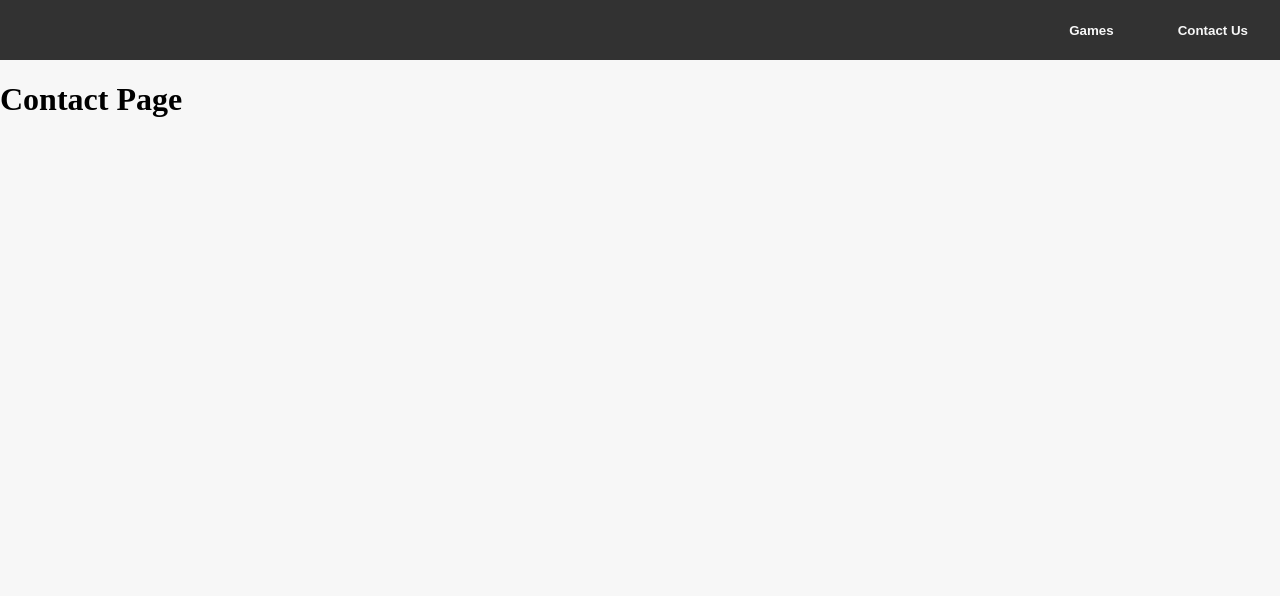
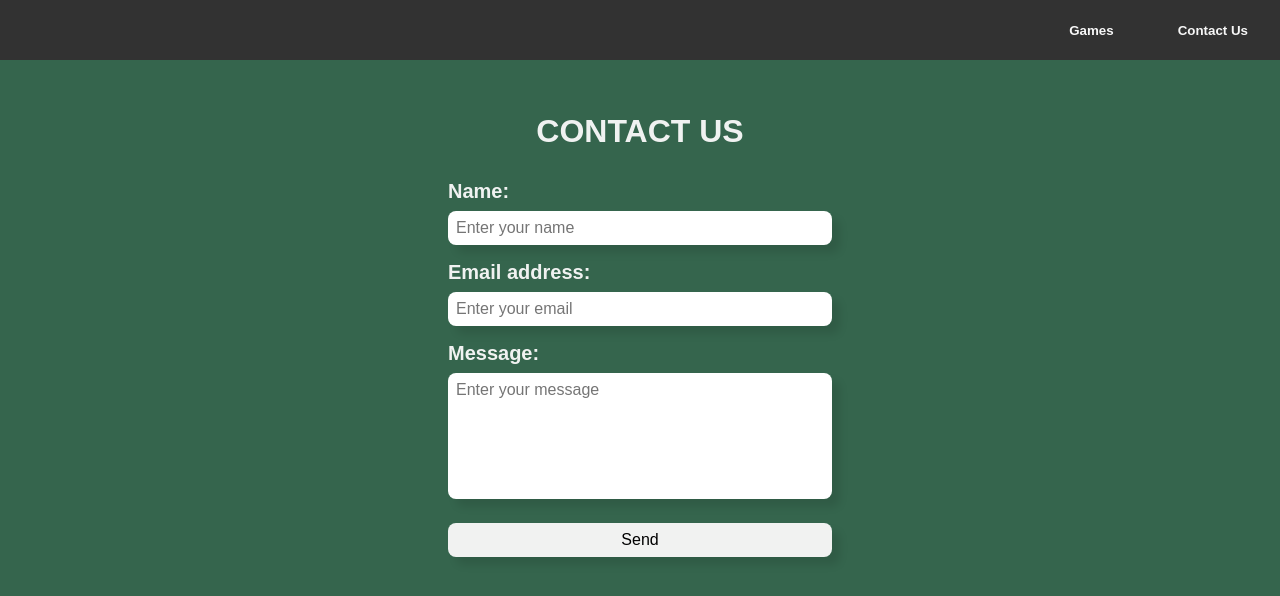
Before and after one commit to poofy25/solitaire, a React (Vite) app: page /contact in a window 1280 px wide. Shown: the top 596 px of the page. Built offline with nearby package versions, Linux system fonts and the light colour scheme.

Commit message:
contact page

```diff
--- a/index.html
+++ b/index.html
@@ -6,6 +6,8 @@
     <meta name="google-adsense-account" content="ca-pub-3203316538062198">
     <meta content="width=device-width, initial-scale=1" name="viewport" />
     <title>Vite + React</title>
+    <script async src="https://pagead2.googlesyndication.com/pagead/js/adsbygoogle.js?client=ca-pub-3203316538062198"
+     crossorigin="anonymous"></script>
   </head>
   <body>
     <div id="root"></div>
--- a/package.json
+++ b/package.json
@@ -10,6 +10,7 @@
     "preview": "vite preview"
   },
   "dependencies": {
+    "@emailjs/browser": "^3.11.0",
     "firebase": "^10.6.0",
     "localforage": "^1.10.0",
     "match-sorter": "^6.3.1",
--- a/src/App.css
+++ b/src/App.css
@@ -1,7 +1,7 @@
 html,body,.root ,#root{
   padding: 0;
   margin: 0;
-  background-color: #f7f7f7;
+  background-color: #35654d;
   height: 100vh;
   min-width: 100vw;
 }
--- a/src/index.css
+++ b/src/index.css
@@ -1,7 +1,7 @@
 html,body,.root , #root{
   padding: 0;
   margin: 0;
-  background-color: #f7f7f7;
+  background-color: #35654d;
   min-height: 100vh;
   min-width: 100vw;
 }
--- a/src/pages/Contact/Contact.jsx
+++ b/src/pages/Contact/Contact.jsx
@@ -1,7 +1,59 @@
+import styles from './contact.module.css'
+import emailjs from '@emailjs/browser';
 function ContactPage() {
+
+
+     const onSubmit = (e)=>{
+        e.preventDefault()
+        console.log(e.target)
+        console.log(Object.fromEntries(new FormData(e.target)));
+        console.log(document.getElementById('name').value)
+        const params = {
+            from_name:document.getElementById('name').value,
+            from_email:document.getElementById('email').value,
+            message:document.getElementById('message').value
+        }
+
+        emailjs.send('service_0bd78na', 'template_7e7dl83', params , 'hxEA7YO3spPj-AN77')
+        .then(function(response) {
+           console.log('SUCCESS!', response.status, response.text);
+
+            e.target.reset()
+
+        }, function(error) {
+           console.log('FAILED...', error);
+        });
+
+
+     }
+
+
+
+
+
     return (
 
-    <h1>Contact Page</h1>
+    <div className={styles.contactPage}>
+        <h1>CONTACT US </h1>
+        <form onSubmit={(e)=>{onSubmit(e)}}>
+
+
+            <label >Name:
+
+            <input id='name' placeholder='Enter your name' required type="text" />
+            </label>
+            <label >Email address:
+            <input id='email' placeholder='Enter your email' required type='email'/>
+            </label>
+            <label >Message:
+
+            <textarea id='message' required placeholder='Enter your message'></textarea>
+            </label>
+            <input className={styles.submit} type="submit" value="Send" />
+        </form>
+
+
+    </div>
 
      );
 }
--- /dev/null
+++ b/src/pages/Contact/contact.module.css
@@ -0,0 +1,97 @@
+.contactPage{
+    width: 100%;
+    height: 100%;
+    display: flex;
+    align-items: center;
+    justify-content: start;
+    flex-direction: column;
+    padding-top: 2.5%;
+    box-sizing: border-box;
+}
+.contactPage > h1{
+    color: #f7f7f7f7;
+    font-family: sans-serif;
+}
+
+.contactPage > form {
+    width: 30%;
+    height: auto;
+    display: flex;
+    flex-direction: column;
+}
+textarea{
+    resize: none;
+    margin-top: 0.5rem;
+    margin-bottom: 0.5rem;
+    padding: 0.5rem;
+    aspect-ratio: 10/3;
+    border: none;
+    border-radius: 8px;
+    box-shadow: 8px 8px 8px 0px rgba(0,0,0,0.1);
+    font-size: 1rem;
+    font-family: sans-serif;
+}
+.contactPage > form > label {
+    font-size: 1.25rem;
+    font-weight: bold;
+    color: #f7f7f7f7;
+    font-family: sans-serif;
+    display: flex;
+    flex-direction: column;
+    margin-top: 0.5rem;
+    margin-bottom: 0.5rem;
+}
+.contactPage > form > label > input {
+    font-size: 1rem;
+    font-weight: normal;
+    margin-top: 0.5rem;
+    color: black;
+    padding: 0.5rem;
+    border: none;
+    border-radius: 8px;
+    box-shadow: 8px 8px 8px 0px rgba(0,0,0,0.1);
+}
+
+.submit{
+    font-size: 1rem;
+    font-weight: normal;
+    margin-top: 0.5rem;
+    color: black;
+    background-color: #f7f7f7f7;
+    cursor: pointer;
+    padding: 0.5rem;
+    border: none;
+    border-radius: 8px;
+    box-shadow: 8px 8px 8px 0px rgba(0,0,0,0.1);
+    transition: 0.1s ease-in-out;
+
+}
+.submit:active{
+    scale: 0.95;
+    opacity: 0.9;
+}
+
+
+
+
+@media (min-width:0px) and (max-width:641px)  {
+
+    .contactPage > form {
+        width: 75%;
+    }
+ }
+
+
+@media (min-width:641px)  {
+
+.contactPage > form {
+    width: 50%;
+}
+}
+
+@media (min-width:961px) {
+
+    .contactPage > form {
+        width: 30%;
+    }
+}
--- a/src/pages/Game/Game.jsx
+++ b/src/pages/Game/Game.jsx
@@ -13,10 +13,46 @@ console.log('Loading URL: ' , currentGameData.url)
         <div className={styles.gamePage}>
 
             <section className={styles.gameSection}>
-                <iframe src={`https://cdn.htmlgames.com/SpikeSolitaire/`}/>
+                <iframe src={currentGameData.url}/>
             </section>
 
-            <section className={styles.adSection}>AD SECTION</section>
+            <section className={styles.adSection}>
+
+            {window.innerWidth >='961' ?
+               <>
+                    <script async src="https://pagead2.googlesyndication.com/pagead/js/adsbygoogle.js?client=ca-pub-3203316538062198"
+                    crossOrigin="anonymous"></script>
+
+                    <ins className="adsbygoogle"
+                        style={{display:'block',width:'100%',height:'100%'}}
+                        data-ad-client="ca-pub-3203316538062198"
+                        data-ad-slot="2061633119"
+                        data-ad-format="auto"
+                        data-full-width-responsive="true">
+                    </ins>
+                    <script>
+                        (adsbygoogle = window.adsbygoogle || []).push({});
+                    </script>
+                </>
+                :
+                <>
+                    <script async src="https://pagead2.googlesyndication.com/pagead/js/adsbygoogle.js?client=ca-pub-3203316538062198"
+                    crossOrigin="anonymous"></script>
+                    <ins className="adsbygoogle"
+                        style={{display:'block',width:'100%',height:'100%'}}
+                        data-ad-client="ca-pub-3203316538062198"
+                        data-ad-slot="5426959211"
+                        data-ad-format="auto"
+                        data-full-width-responsive="true">
+                    </ins>
+                    <script>
+                        (adsbygoogle = window.adsbygoogle || []).push({});
+                    </script>
+                </>
+                }
+
+
+            </section>
 
         </div>
 
--- a/src/pages/Game/game.module.css
+++ b/src/pages/Game/game.module.css
@@ -9,16 +9,13 @@
 }
 
 .gameSection{
-    background-color: goldenrod;
+    background-color:  #35654d;
     height: 100%;
-    padding: 5%;
     box-sizing: border-box;
     display: flex;
     align-items: start;
     justify-content: start;
-    flex-wrap: wrap;
-    gap: 2.5%;
-    width: 87.5%;
+    width: 85%;
 }
 .gameSection > iframe {
     width: 100%;
@@ -27,5 +24,82 @@
 .adSection{
     background-color: lightgreen;
     height: 100%;
-    flex:1;
+    width: 15%;
 }
+
+
+
+
+@media (min-width:0px) and (max-width:641px)  {
+
+    .gamePage{
+        background-color: green;
+        width: 100%;
+        flex: 1;
+        display: flex;
+        align-items: center;
+        justify-content: center;
+        flex-direction: column;
+        overflow: hidden;
+    }
+
+    .gameSection{
+      width: 100%;
+      height: 90%;
+    }
+
+    .adSection{
+        background-color: lightgreen;
+        height: 10%;
+        width: 100%;
+    }
+ }
+
+
+@media (min-width:641px)  {
+    .gamePage{
+        background-color: green;
+        width: 100%;
+        flex: 1;
+        display: flex;
+        align-items: center;
+        justify-content: center;
+        flex-direction: column;
+        overflow: hidden;
+    }
+
+    .gameSection{
+      width: 100%;
+      height: 85%;
+    }
+
+    .adSection{
+        background-color: lightgreen;
+        height: 15%;
+        width: 100%;
+    }
+}
+
+@media (min-width:961px) {
+    .gamePage{
+        background-color: green;
+        width: 100%;
+        flex: 1;
+        display: flex;
+        align-items: center;
+        justify-content: center;
+        flex-direction: row;
+        overflow: hidden;
+    }
+
+    .gameSection{
+        width: 85%;
+        height: 100%;
+    }
+
+    .adSection{
+        background-color: lightgreen;
+        height: 100%;
+        width: 15%;
+    }
+}
--- a/src/pages/Home/Home.jsx
+++ b/src/pages/Home/Home.jsx
@@ -53,7 +53,42 @@ function HomePage() {
             </section>
 
             <section className={styles.adSection}>
-              <iframe width='100%' height='100%'/>
+               {console.log(window.innerWidth)}
+
+               {window.innerWidth >='961' ?
+               <>
+                    <script async src="https://pagead2.googlesyndication.com/pagead/js/adsbygoogle.js?client=ca-pub-3203316538062198"
+                    crossOrigin="anonymous"></script>
+
+                    <ins className="adsbygoogle"
+                        style={{display:'block',width:'100%',height:'100%'}}
+                        data-ad-client="ca-pub-3203316538062198"
+                        data-ad-slot="2061633119"
+                        data-ad-format="auto"
+                        data-full-width-responsive="true">
+                    </ins>
+                    <script>
+                        (adsbygoogle = window.adsbygoogle || []).push({});
+                    </script>
+                </>
+                :
+                <>
+                    <script async src="https://pagead2.googlesyndication.com/pagead/js/adsbygoogle.js?client=ca-pub-3203316538062198"
+                    crossOrigin="anonymous"></script>
+                    <ins className="adsbygoogle"
+                        style={{display:'block',width:'100%',height:'100%'}}
+                        data-ad-client="ca-pub-3203316538062198"
+                        data-ad-slot="5426959211"
+                        data-ad-format="auto"
+                        data-full-width-responsive="true">
+                    </ins>
+                    <script>
+                        (adsbygoogle = window.adsbygoogle || []).push({});
+                    </script>
+                </>
+                }
+
+
             </section>
 
         </div>
```
Also changed, not shown: 1 other file (tests, documents, lock files or other folders).
